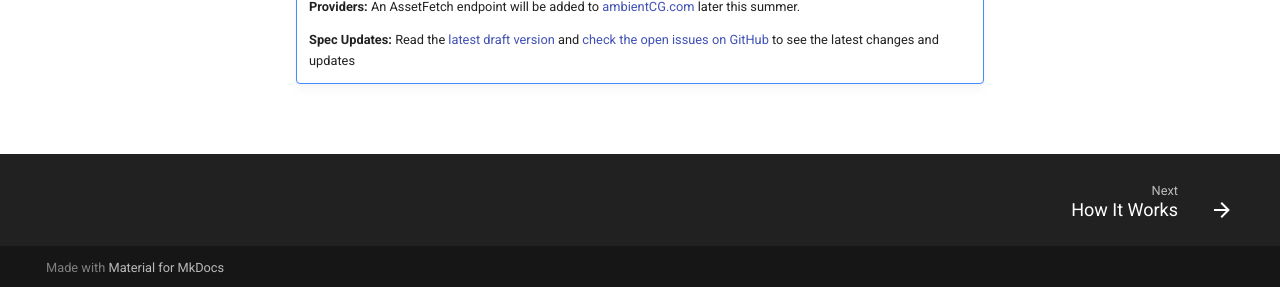
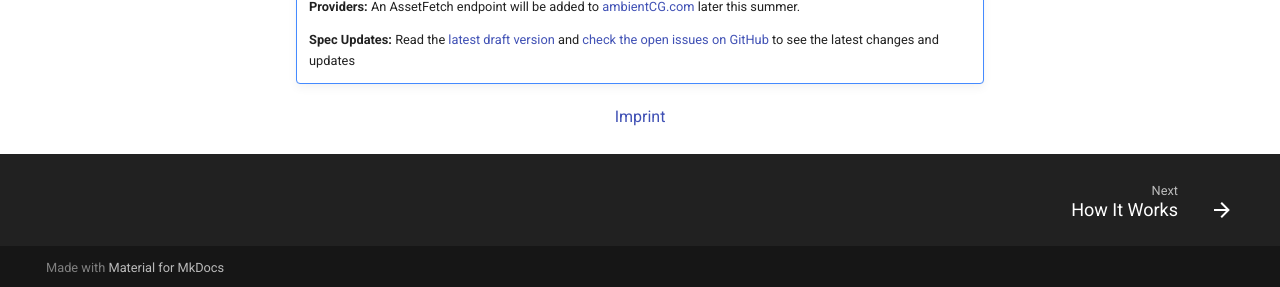
Before and after one commit to AssetFetch/web, an MkDocs documentation site: the page built from docs/index.md, in a window 1280 px wide and 1389 px high. Shown: the part 1099-1386 px from the top of the window. Built offline with MkDocs 1.6.1 and Material for MkDocs 9.7.7, drawn with Linux system fonts in a browser that asks for light colours; comment, search, counter and statistics services are not loaded.

Commit message:
Add imprint

```diff
--- a/docs/index.md
+++ b/docs/index.md
@@ -23,3 +23,6 @@ This way, **artists** can use a single AssetFetch-Plugin per application to brow
 
 	**Spec Updates:**
 	Read the [latest draft version](./latest-draft.md) and [check the open issues on GitHub](https://github.com/AssetFetch/spec/blob/main/spec.md) to see the latest changes and updates
+<p style="text-align:center">
+	<a href="https://ambientcg.com/legal">Imprint</a>
+</p>
```
